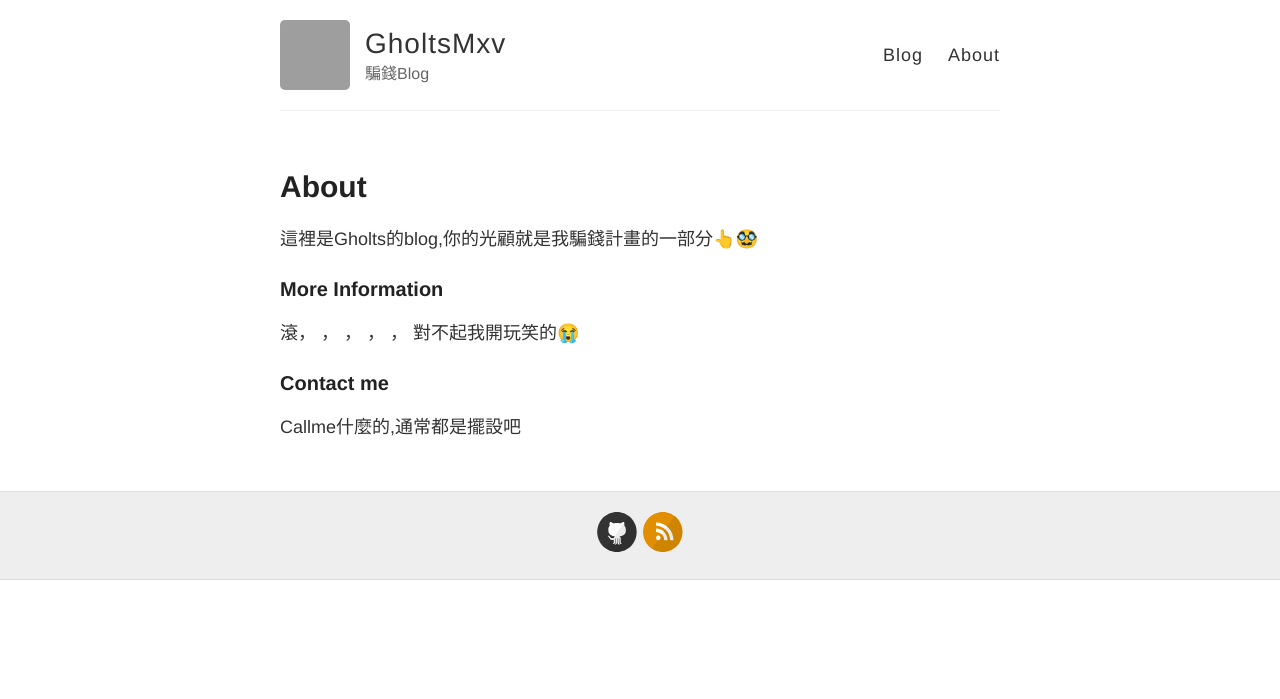
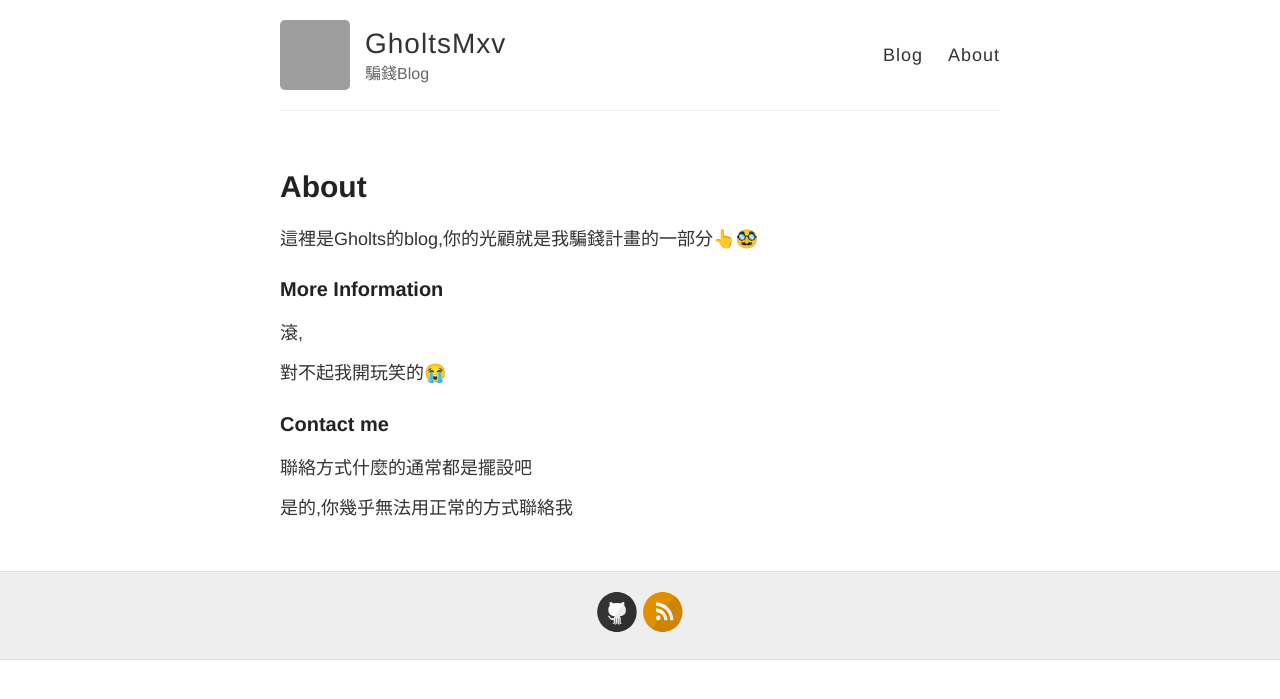
Before and after one commit to GholtsMxv/archiveblogg, a Jekyll site: the page built from about.md, in a window 1280 px wide. Shown: the top 699 px of the page. Built offline with Jekyll 4.4.1, drawn with Linux system fonts in a browser that asks for light colours; grey boxes are pictures that could not be loaded.

Commit message:
Update about.md

```diff
--- a/about.md
+++ b/about.md
@@ -8,12 +8,16 @@ permalink: /about/
 
 ### More Information
 
-滾，
-，
-，
-，
-，
+滾,
+
+
+
+
 對不起我開玩笑的😭
 
 ### Contact me
-Callme什麼的,通常都是擺設吧
+
+聯絡方式什麼的通常都是擺設吧
+
+
+是的,你幾乎無法用正常的方式聯絡我
```
